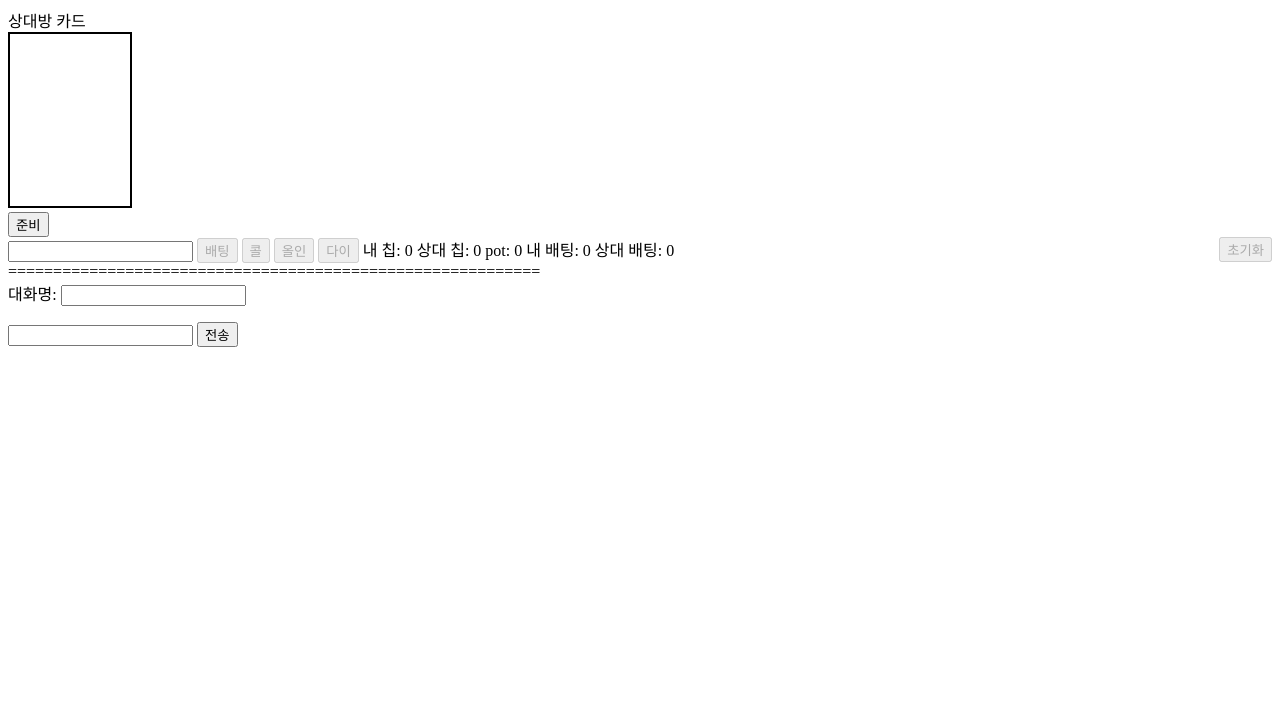
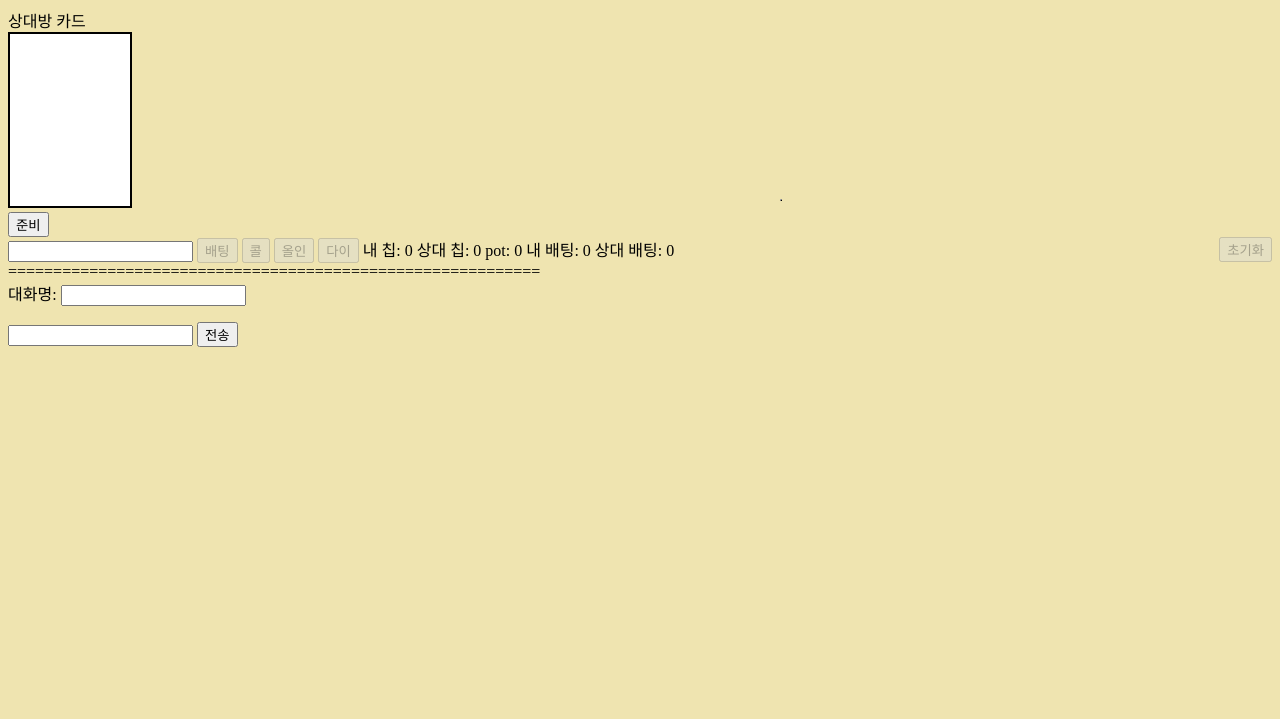
Before and after one commit to sudulge/IndianPoker, a website: page src/index.html in a window 1280 px wide. Shown: the part 81-800 px from the top of the page. Drawn offline with nearby package versions, Linux system fonts and the light colour scheme; no server answers.

Commit message:
Update index.html

```diff
--- a/src/index.html
+++ b/src/index.html
@@ -7,7 +7,7 @@
     <title>IndianPoker</title>
 </head>
 
-<body>
+<body style="background-image: url('img/background.png')">
     <h1>인디언포커</h1>
     <div id="oppo-card">상대방 카드</div>
     <div id="cardimg"><img src="img/0.jpg" alt="상대방 카드" class="oppocardimg"></div>
```
